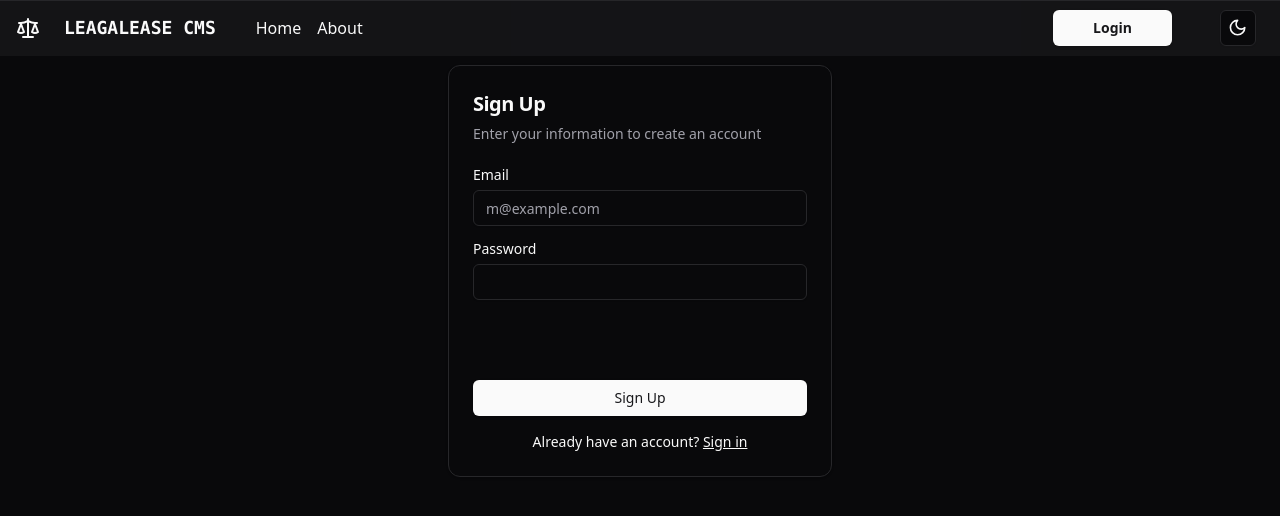
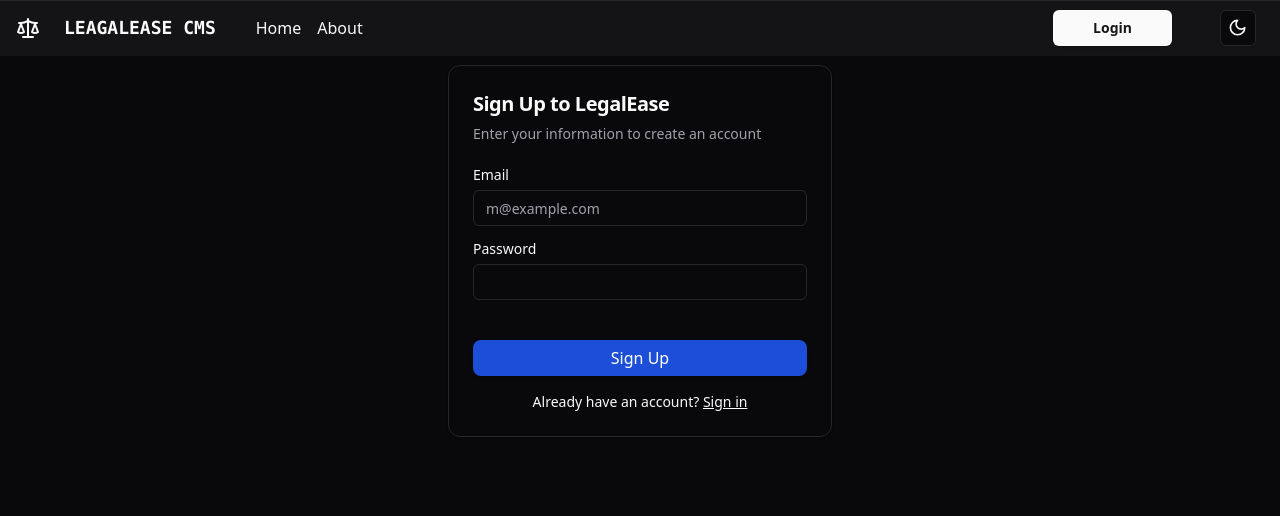
Before and after one commit to Game-Guys-Group/LegalEase-CMS, a React (Vite) app in the folder frontend/: page /create_account in a window 1280 px wide. Shown: the top 516 px of the page. Built offline with nearby package versions, Linux system fonts and the light colour scheme.

Commit message:
Minor updates on login & signup form

```diff
--- a/frontend/src/routes/create_account.lazy.tsx
+++ b/frontend/src/routes/create_account.lazy.tsx
@@ -72,7 +72,7 @@ function CreateAccount() {
   return (
     <Card className="mt-16 mx-auto max-w-sm">
       <CardHeader>
-        <CardTitle className="text-xl">Sign Up</CardTitle>
+        <CardTitle className="text-xl">Sign Up to LegalEase</CardTitle>
         <CardDescription>
           Enter your information to create an account
         </CardDescription>
@@ -90,11 +90,11 @@ function CreateAccount() {
               required
             />
           </div>
-          <div className="grid gap-2 mb-16">
+          <div className="grid gap-2 mb-6">
             <Label htmlFor="password">Password</Label>
             <Input id="password" onChange={e => setPassword(e.target.value)} type="password" />
           </div>
-          <Button type="submit"  disabled={isLoading} className="w-full" onClick={() => handle_submit()}>
+          <Button type="submit"  disabled={isLoading} className="w-full inline-flex justify-center items-center py-3 px-5 text-base font-medium text-center text-white rounded-lg bg-blue-700 hover:bg-blue-800 focus:ring-4 focus:ring-blue-300 dark:focus:ring-blue-900" onClick={() => handle_submit()}>
             {isLoading  ?
               (<div className="border-b-secondary-foreground h-5 w-5 animate-spin rounded-full border-2 border-t-primary-foreground"/>) : "Sign Up" }
           </Button>
--- a/frontend/src/routes/login.lazy.tsx
+++ b/frontend/src/routes/login.lazy.tsx
@@ -64,7 +64,7 @@ export function LoginForm() {
               onChange={e => setEmail(e.target.value)}
             />
           </div>
-          <div className="grid gap-2 mb-16">
+          <div className="grid gap-2 mb-6">
             <div className="flex items-center">
               <Label htmlFor="password">Password</Label>
               <Link href="#" className="ml-auto inline-block text-sm underline">
@@ -73,7 +73,7 @@ export function LoginForm() {
             </div>
             <Input id="password" type="password" onChange={e => setPassword(e.target.value)} required />
           </div>
-          <Button type="submit" onClick={handleSubmit} className="w-full">
+          <Button type="submit" onClick={handleSubmit} className="w-full inline-flex justify-center items-center py-3 px-5 text-base font-medium text-center text-white rounded-lg bg-blue-700 hover:bg-blue-800 focus:ring-4 focus:ring-blue-300 dark:focus:ring-blue-900">
             {isSubmitting ?
               (<div className="border-b-secondary-foreground h-5 w-5 animate-spin rounded-full border-2 border-t-primary-foreground"/>) : "Login" }
           </Button>
```
